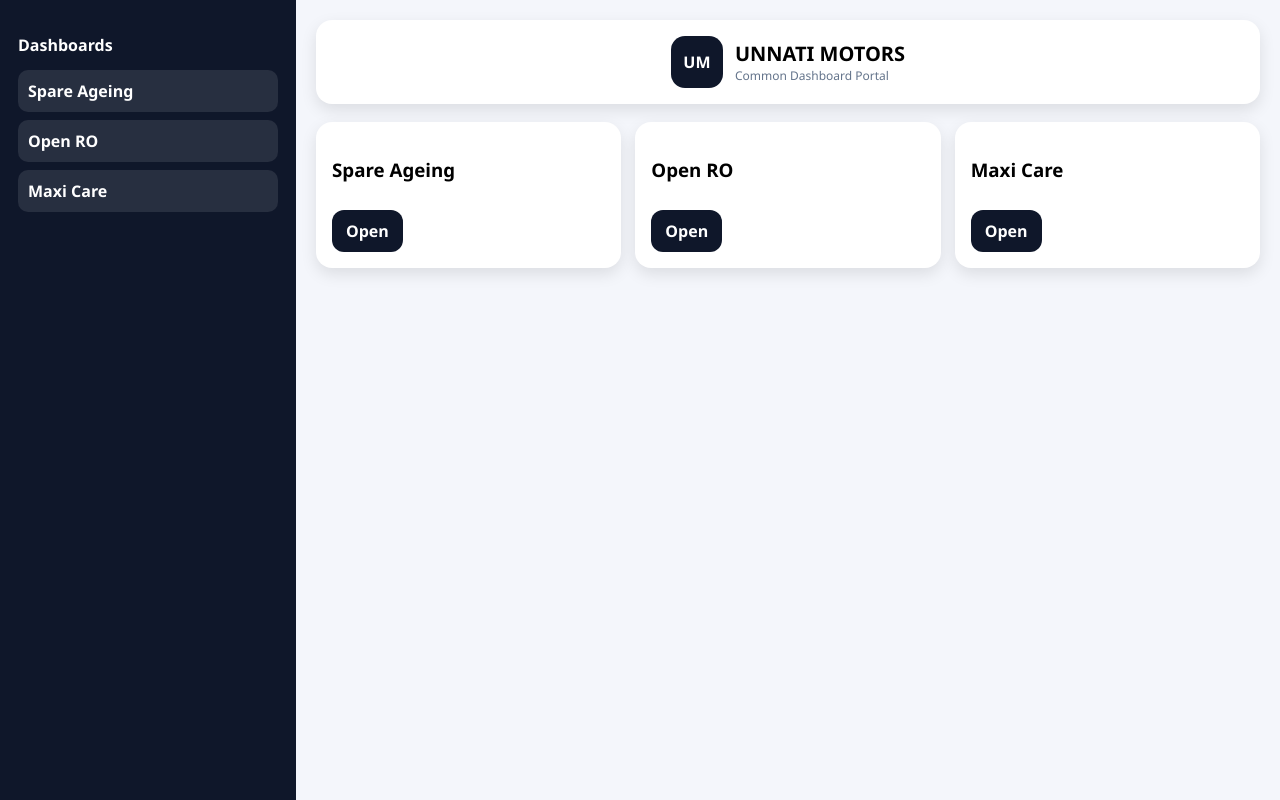
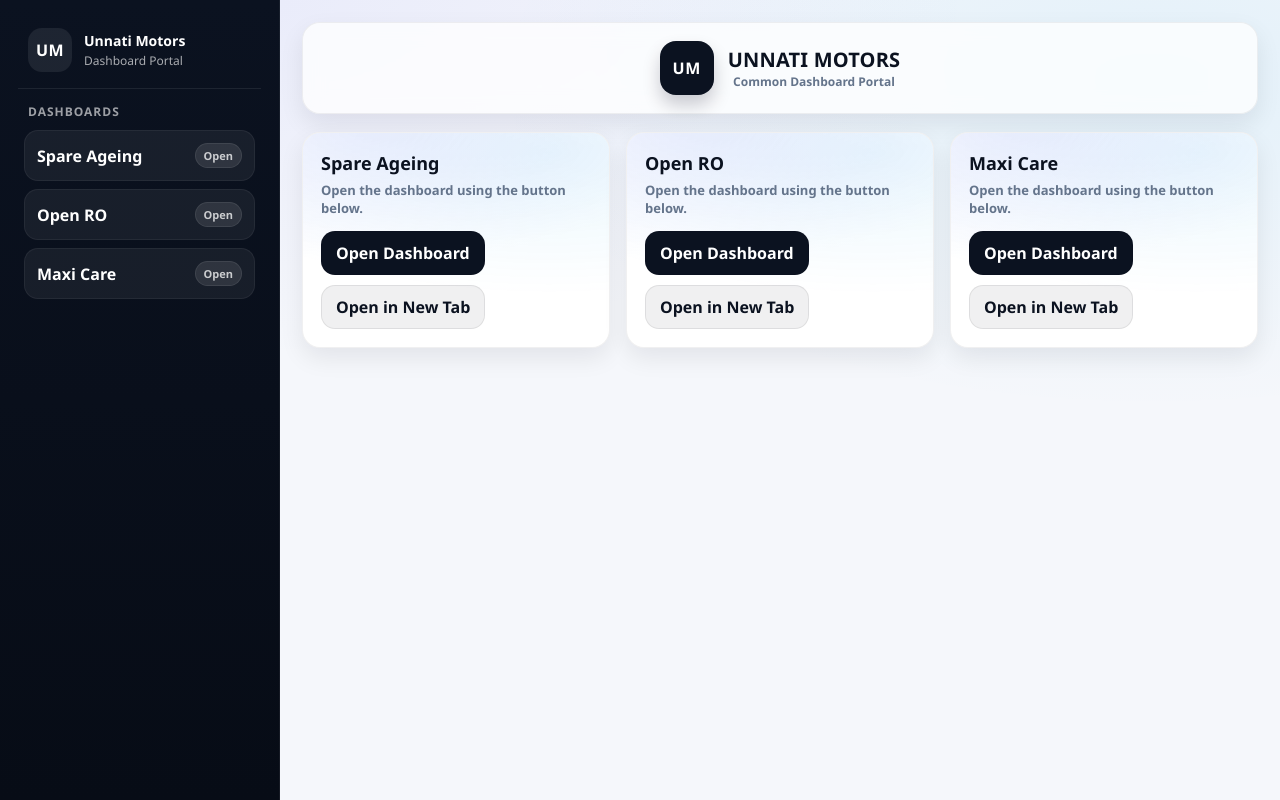
Before and after one commit to sinnarasu1972-ops/Unnati-Motors-Dashboards, a FastAPI app: page / in a window 1280 px wide. Run offline with FastAPI, Linux system fonts and the light colour scheme.

Commit message:
Update index.html

```diff
--- a/templates/index.html
+++ b/templates/index.html
@@ -1,80 +1,250 @@
 <!DOCTYPE html>
-<html>
+<html lang="en">
 <head>
-  <meta charset="UTF-8">
+  <meta charset="UTF-8" />
+  <meta name="viewport" content="width=device-width, initial-scale=1.0"/>
   <title>{{ company_name }}</title>
 
   <style>
-    body { margin:0; font-family:Segoe UI, Arial; background:#f4f6fb; }
-    .layout { display:flex; min-height:100vh; }
+    :root{
+      --bg: #f5f7fb;
+      --panel: #0b1220;
+      --panel2: rgba(255,255,255,0.06);
+      --panel3: rgba(255,255,255,0.12);
+      --text: #0b1220;
+      --muted: #64748b;
+      --card: #ffffff;
+      --shadow: 0 10px 24px rgba(2, 6, 23, 0.08);
+      --shadow2: 0 18px 42px rgba(2, 6, 23, 0.10);
+      --radius: 18px;
+    }
 
-    .sidebar {
-      width:260px;
-      background:#0f172a;
-      color:white;
-      padding:18px;
+    *{ box-sizing:border-box; }
+    body{
+      margin:0;
+      font-family: "Segoe UI", system-ui, -apple-system, Arial, sans-serif;
+      background: radial-gradient(1200px 600px at 20% 0%, rgba(99,102,241,0.08), transparent 60%),
+                  radial-gradient(1200px 600px at 90% 10%, rgba(14,165,233,0.08), transparent 55%),
+                  var(--bg);
+      color: var(--text);
     }
-    .sidebar h3 { margin-bottom:14px; font-size:16px; }
-    .menu a {
-      display:block;
-      padding:10px;
-      margin-bottom:8px;
-      background:rgba(255,255,255,0.1);
-      border-radius:10px;
-      color:white;
-      text-decoration:none;
-      font-weight:600;
+
+    .layout{ display:flex; min-height:100vh; }
+
+    /* Sidebar */
+    .sidebar{
+      width: 280px;
+      padding: 18px;
+      background: linear-gradient(180deg, #0b1220 0%, #070c16 100%);
+      color:#fff;
+      position: sticky;
+      top:0;
+      height:100vh;
+      border-right: 1px solid rgba(255,255,255,0.06);
     }
-    .menu a:hover { background:rgba(255,255,255,0.2); }
 
-    .content { flex:1; padding:20px; }
-
-    .header {
-      background:white;
-      border-radius:16px;
-      padding:16px;
+    .brand-mini{
       display:flex;
-      justify-content:center;
-      box-shadow:0 6px 16px rgba(0,0,0,0.1);
+      align-items:center;
+      gap:12px;
+      padding: 10px 10px 16px 10px;
+      border-bottom: 1px solid rgba(255,255,255,0.08);
+      margin-bottom: 14px;
     }
-    .brand { display:flex; align-items:center; gap:12px; }
-
-    .logo-box {
-      height:52px; width:52px;
-      background:#0f172a;
-      color:white;
+    .brand-mini .dot{
+      height:44px;
+      width:44px;
+      border-radius: 14px;
+      background: rgba(255,255,255,0.08);
       display:flex;
       align-items:center;
       justify-content:center;
-      border-radius:14px;
       font-weight:900;
+      letter-spacing:0.5px;
     }
-    .brand img { height:52px; }
+    .brand-mini .t1{ font-weight:800; font-size:14px; }
+    .brand-mini .t2{ font-size:12px; color: rgba(255,255,255,0.65); margin-top:2px; }
 
-    .title { font-size:20px; font-weight:900; }
-    .sub { font-size:12px; color:#64748b; }
+    .sidebar h3{
+      margin: 14px 10px 10px 10px;
+      font-size: 12px;
+      letter-spacing: 1px;
+      text-transform: uppercase;
+      color: rgba(255,255,255,0.60);
+      font-weight: 800;
+    }
 
-    .cards {
-      margin-top:18px;
-      display:grid;
-      grid-template-columns:repeat(auto-fit,minmax(260px,1fr));
+    .menu a{
+      display:flex;
+      align-items:center;
+      justify-content:space-between;
+      gap:10px;
+      padding: 12px 12px;
+      margin: 8px 6px;
+      background: var(--panel2);
+      border: 1px solid rgba(255,255,255,0.06);
+      border-radius: 14px;
+      color:#fff;
+      text-decoration:none;
+      font-weight: 700;
+      transition: 0.2s ease;
+    }
+    .menu a:hover{
+      transform: translateY(-1px);
+      background: var(--panel3);
+      border-color: rgba(255,255,255,0.12);
+    }
+    .pill{
+      font-size:11px;
+      padding: 4px 8px;
+      border-radius: 999px;
+      background: rgba(255,255,255,0.10);
+      color: rgba(255,255,255,0.75);
+      border: 1px solid rgba(255,255,255,0.08);
+    }
+
+    /* Content */
+    .content{
+      flex:1;
+      padding: 22px;
+    }
+
+    .topbar{
+      background: rgba(255,255,255,0.75);
+      backdrop-filter: blur(10px);
+      border: 1px solid rgba(2,6,23,0.06);
+      border-radius: var(--radius);
+      box-shadow: var(--shadow);
+      padding: 18px 18px;
+      display:flex;
+      align-items:center;
+      justify-content:center;
       gap:14px;
     }
-    .card {
-      background:white;
-      padding:16px;
-      border-radius:16px;
-      box-shadow:0 6px 16px rgba(0,0,0,0.1);
+
+    .logo-wrap{
+      height:54px; width:54px;
+      border-radius: 16px;
+      background: #0b1220;
+      display:flex;
+      align-items:center;
+      justify-content:center;
+      overflow:hidden;
+      box-shadow: 0 10px 18px rgba(2,6,23,0.20);
     }
-    .btn {
-      display:inline-block;
-      padding:10px 14px;
-      background:#0f172a;
-      color:white;
-      border-radius:12px;
+    .logo-wrap img{ height:54px; width:auto; display:block; }
+    .logo-fallback{
+      color:#fff;
+      font-weight:900;
+      letter-spacing:0.5px;
+    }
+
+    .head{
+      text-align:center;
+      line-height:1.15;
+    }
+    .head .name{
+      font-size: 20px;
+      font-weight: 950;
+      letter-spacing: 0.2px;
+    }
+    .head .sub{
+      font-size: 12px;
+      color: var(--muted);
+      margin-top: 4px;
+      font-weight: 600;
+    }
+
+    /* Cards */
+    .cards{
+      margin-top: 18px;
+      display:grid;
+      grid-template-columns: repeat(auto-fit, minmax(300px, 1fr));
+      gap: 16px;
+    }
+    .card{
+      background: var(--card);
+      border-radius: var(--radius);
+      box-shadow: var(--shadow);
+      border: 1px solid rgba(2,6,23,0.06);
+      padding: 18px;
+      transition: 0.2s ease;
+      position: relative;
+      overflow: hidden;
+    }
+    .card:before{
+      content:"";
+      position:absolute;
+      inset: -2px;
+      background: radial-gradient(600px 240px at 20% 0%, rgba(99,102,241,0.18), transparent 55%),
+                  radial-gradient(600px 240px at 80% 10%, rgba(14,165,233,0.16), transparent 60%);
+      opacity: 0.55;
+      pointer-events:none;
+    }
+    .card > *{ position:relative; z-index:1; }
+
+    .card:hover{
+      transform: translateY(-2px);
+      box-shadow: var(--shadow2);
+    }
+
+    .card h3{
+      margin: 0 0 6px 0;
+      font-size: 18px;
+      font-weight: 900;
+    }
+    .card p{
+      margin: 0;
+      color: var(--muted);
+      font-size: 13px;
+      font-weight: 600;
+    }
+
+    .actions{
+      margin-top: 14px;
+      display:flex;
+      gap:10px;
+      flex-wrap: wrap;
+    }
+
+    .btn{
+      display:inline-flex;
+      align-items:center;
+      justify-content:center;
+      gap:8px;
+      padding: 10px 14px;
+      border-radius: 14px;
+      background: #0b1220;
+      color: #fff;
       text-decoration:none;
-      font-weight:700;
-      margin-top:10px;
+      font-weight: 800;
+      border: 1px solid rgba(2,6,23,0.10);
+      transition: 0.2s ease;
+    }
+    .btn:hover{ opacity:0.93; transform: translateY(-1px); }
+
+    .btn2{
+      display:inline-flex;
+      align-items:center;
+      justify-content:center;
+      gap:8px;
+      padding: 10px 14px;
+      border-radius: 14px;
+      background: rgba(2,6,23,0.06);
+      color: #0b1220;
+      text-decoration:none;
+      font-weight: 800;
+      border: 1px solid rgba(2,6,23,0.08);
+      transition: 0.2s ease;
+    }
+    .btn2:hover{ background: rgba(2,6,23,0.09); transform: translateY(-1px); }
+
+    /* Mobile */
+    @media (max-width: 900px){
+      .sidebar{ display:none; }
+      .content{ padding: 14px; }
+      .topbar{ justify-content:flex-start; }
+      .head{ text-align:left; }
     }
   </style>
 </head>
@@ -82,39 +252,56 @@
 <body>
 <div class="layout">
 
-  <div class="sidebar">
-    <h3>Dashboards</h3>
-    <div class="menu">
-      {% for d in dashboards %}
-        <a href="/go/{{ d.key }}">{{ d.name }}</a>
-      {% endfor %}
+  <aside class="sidebar">
+    <div class="brand-mini">
+      <div class="dot">UM</div>
+      <div>
+        <div class="t1">Unnati Motors</div>
+        <div class="t2">Dashboard Portal</div>
       </div>
     </div>
 
-  <div class="content">
-    <div class="header">
-      <div class="brand">
+    <h3>Dashboards</h3>
+
+    <div class="menu">
+      {% for d in dashboards %}
+        <a href="/go/{{ d.key }}">
+          <span>{{ d.name }}</span>
+          <span class="pill">Open</span>
+        </a>
+      {% endfor %}
+    </div>
+  </aside>
+
+  <main class="content">
+    <div class="topbar">
+      <div class="logo-wrap">
         {% if logo_exists %}
-          <img src="/static/logo.png">
+          <img src="/static/logo.png" alt="Logo">
         {% else %}
-          <div class="logo-box">UM</div>
+          <div class="logo-fallback">UM</div>
         {% endif %}
-        <div>
-          <div class="title">{{ company_name }}</div>
+      </div>
+      <div class="head">
+        <div class="name">{{ company_name }}</div>
         <div class="sub">Common Dashboard Portal</div>
       </div>
     </div>
-    </div>
 
-    <div class="cards">
+    <section class="cards">
       {% for d in dashboards %}
         <div class="card">
           <h3>{{ d.name }}</h3>
-        <a class="btn" href="/go/{{ d.key }}">Open</a>
+          <p>Open the dashboard using the button below.</p>
+
+          <div class="actions">
+            <a class="btn" href="/go/{{ d.key }}">Open Dashboard</a>
+            <a class="btn2" href="{{ d.url }}" target="_blank">Open in New Tab</a>
+          </div>
         </div>
       {% endfor %}
-    </div>
-  </div>
+    </section>
+  </main>
 
 </div>
 </body>
```
Lines whose indentation alone changed are shown as unchanged.
